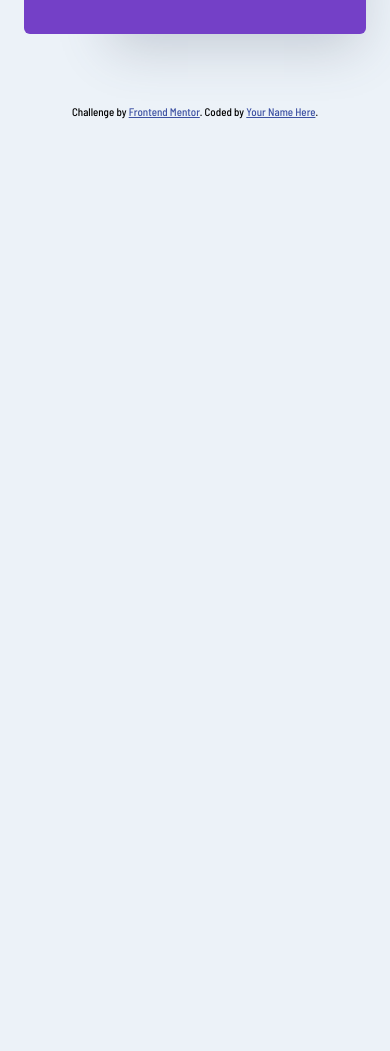
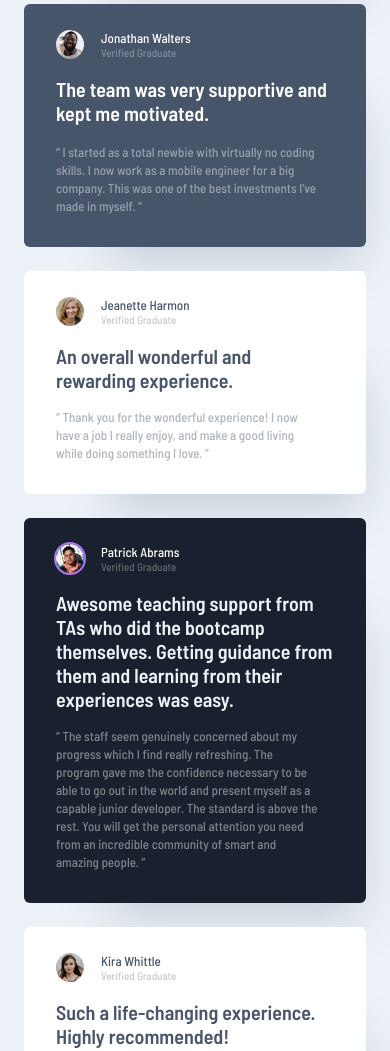
Before and after one commit to sgrazys/10_testimonials-grid-section-main, a plain HTML site: page index.html in a window 390 px wide. Shown: the part 536-1587 px from the top of the page. Before the commit the page ends 844 px from the top, so only its background shows below. Drawn offline with Linux system fonts and the light colour scheme.

Commit message:
add mobile version (layout and design)

```diff
--- a/css/style.css
+++ b/css/style.css
@@ -33,6 +33,7 @@
 .testimonials {
 	max-width: 144rem;
 	padding: 7.1rem 2.4rem;
+	font-weight: 500;
 }
 
 .container {
@@ -45,13 +46,30 @@
 	position: relative;
 }
 
+.card:not(:last-of-type) {
+	margin-bottom: 2.4rem;
+}
+
 .card-1 {
 	background-color: var(--violet-color);
 }
+.card-2 {
+	background-color: var(--gray-color);
+}
 
-.icon {
+.card-white {
+	background-color: #ffffff;
+}
+.card-4 {
+	background-color: var(--dark-color);
+}
+
+.card.card-white * {
+	color: #48556a;
+}
+
+.card-1 .icon {
 	position: absolute;
-
 	top: 0;
 	right: 2.4rem;
 }
@@ -63,9 +81,13 @@
 }
 
 .user-photo {
-	outline: 2px solid #a775f1;
 	border-radius: 50%;
 	width: 2.8rem;
+}
+
+.card-1 .user-photo,
+.card-4 .user-photo {
+	outline: 2px solid #a775f1;
 }
 
 .user-crediantials {
@@ -73,6 +95,13 @@
 
 .user-name {
 	color: #ffffff;
+}
+
+.card-white .user-status {
+	color: #48556a50;
+}
+.card-white .card-description {
+	color: #48556a70;
 }
 
 .user-status {
@@ -88,12 +117,23 @@
 	z-index: 10;
 }
 
+.card-4 > .card-heading {
+	color: var(--light-blue-color);
+}
+
 .card-description {
 	margin-right: 4.8rem;
-	color: #ffffff50;
-	line-height: 1.8;
+	color: #ffffff70;
+	line-height: 18px;
 }
 
 .card-1 > .card-heading {
 	margin-bottom: 4rem;
 }
+.card-2 > .card-heading {
+	margin-bottom: 1.8rem;
+}
+.card-white > .card-heading,
+.card-4 > .card-heading {
+	margin-bottom: 1.6rem;
+}
--- a/index.html
+++ b/index.html
@@ -26,25 +26,97 @@
 	<body>
 		<section class="testimonials">
 			<div class="container">
-
 				<div class="card card-1">
-          <img class='icon' src="./images/bg-pattern-quotation.svg" alt="">
+					<img class="icon" src="./images/bg-pattern-quotation.svg" alt="" />
 					<div class="card-top">
 						<img class="user-photo" src="./images/image-daniel.jpg" alt="User photo" />
-            <div class="user-crediantials">
-              <p class="user-name">Daniel Clifford</p>
-              <p class="user-status">Verified Graduate</p>
-            </div>
+						<div class="user-crediantials">
+							<p class="user-name">Daniel Clifford</p>
+							<p class="user-status">Verified Graduate</p>
+						</div>
 					</div>
 
-					<h2 class="card-heading">I received a job offer mid-course, and the subjects I learned were current, if not more so, in the company I joined. I honestly feel I got every penny’s worth.</h2>
-					<p class="card-description">“ I was an EMT for many years before I joined the bootcamp. I’ve been looking to make a transition and have heard some people who had an amazing experience here. I signed up for the free intro course and found it incredibly fun! I enrolled shortly thereafter. The next 12 weeks was the  best - and most grueling - time of my life. Since completing the course, I’ve  successfully switched careers, working as a Software Engineer at a VR startup. ”</p>
-
+					<h2 class="card-heading">
+						I received a job offer mid-course, and the subjects I learned were current, if not more so, in the company I joined. I honestly feel I got every penny’s
+						worth.
+					</h2>
+					<p class="card-description">
+						“ I was an EMT for many years before I joined the bootcamp. I’ve been looking to make a transition and have heard some people who had an amazing experience
+						here. I signed up for the free intro course and found it incredibly fun! I enrolled shortly thereafter. The next 12 weeks was the best - and most grueling -
+						time of my life. Since completing the course, I’ve successfully switched careers, working as a Software Engineer at a VR startup. ”
+					</p>
 				</div>
 
+				<div class="card card-2">
+					<div class="card-top">
+						<img class="user-photo" src="./images/image-jonathan.jpg" alt="User photo" />
+						<div class="user-crediantials">
+							<p class="user-name">Jonathan Walters</p>
+							<p class="user-status">Verified Graduate</p>
+						</div>
+					</div>
 
+					<h2 class="card-heading">The team was very supportive and kept me motivated.</h2>
+					<p class="card-description">
+						“ I started as a total newbie with virtually no coding skills. I now work as a mobile engineer for a big company. This was one of the best investments I’ve
+						made in myself. “
+					</p>
+				</div>
+
+				<div class="card card-3 card-white">
+					<div class="card-top">
+						<img class="user-photo" src="./images/image-jeanette.jpg" alt="User photo" />
+						<div class="user-crediantials">
+							<p class="user-name">Jeanette Harmon</p>
+							<p class="user-status">Verified Graduate</p>
+						</div>
+					</div>
+
+					<h2 class="card-heading">An overall wonderful and rewarding experience.</h2>
+					<p class="card-description">
+						“ Thank you for the wonderful experience! I now have a job I really enjoy, and make a good living while doing something I love. ”
+					</p>
+				</div>
+
+				<div class="card card-4">
+					<div class="card-top">
+						<img class="user-photo" src="./images/image-patrick.jpg" alt="User photo" />
+						<div class="user-crediantials">
+							<p class="user-name">Patrick Abrams</p>
+							<p class="user-status">Verified Graduate</p>
+						</div>
+					</div>
+
+					<h2 class="card-heading">
+						Awesome teaching support from TAs who did the bootcamp themselves. Getting guidance from them and learning from their experiences was easy.
+					</h2>
+					<p class="card-description">
+						“ The staff seem genuinely concerned about my progress which I find really refreshing. The program gave me the confidence necessary to be able to go out in
+						the world and present myself as a capable junior developer. The standard is above the rest. You will get the personal attention you need from an incredible
+						community of smart and amazing people. ”
+					</p>
+				</div>
+
+				<div class="card card-5 card-white">
+					<div class="card-top">
+						<img class="user-photo" src="./images/image-kira.jpg" alt="User photo" />
+						<div class="user-crediantials">
+							<p class="user-name">Kira Whittle</p>
+							<p class="user-status">Verified Graduate</p>
+						</div>
+					</div>
+
+					<h2 class="card-heading">Such a life-changing experience. Highly recommended!</h2>
+					<p class="card-description">
+						“ Before joining the bootcamp, I’ve never written a line of code. I needed some structure from professionals who can help me learn programming step by step.
+						I was encouraged to enroll by a former student of theirs who can only say wonderful things about the program. The entire curriculum and staff did not
+						disappoint. They were very hands-on and I never had to wait long for assistance. The agile team project, in particular, was outstanding. It took my learning
+						to the next level in a way that no tutorial could ever have. In fact, I’ve often referred to it during interviews as an example of my developent experience.
+						It certainly helped me land a job as a full-stack developer after receiving multiple offers. 100% recommend! ”
+					</p>
+				</div>
+			</div>
 		</section>
-
 		<div class="attribution">
 			Challenge by <a href="https://www.frontendmentor.io?ref=challenge" target="_blank">Frontend Mentor</a>. Coded by <a href="#">Your Name Here</a>.
 		</div>
```
